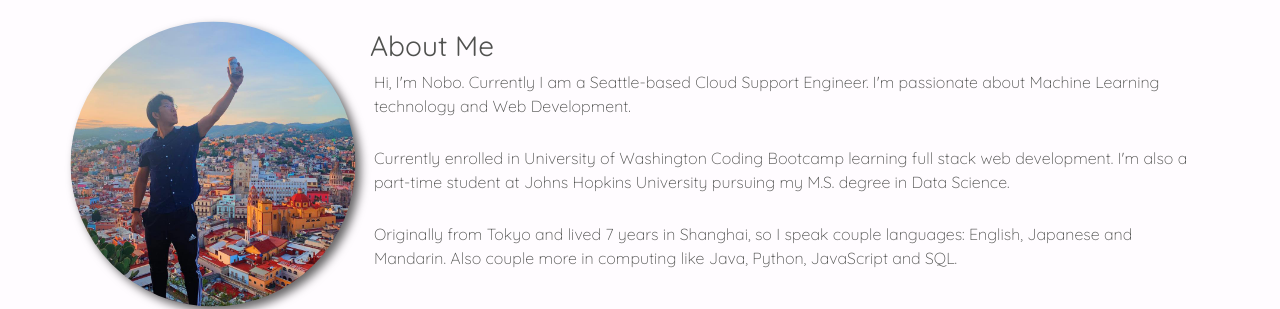
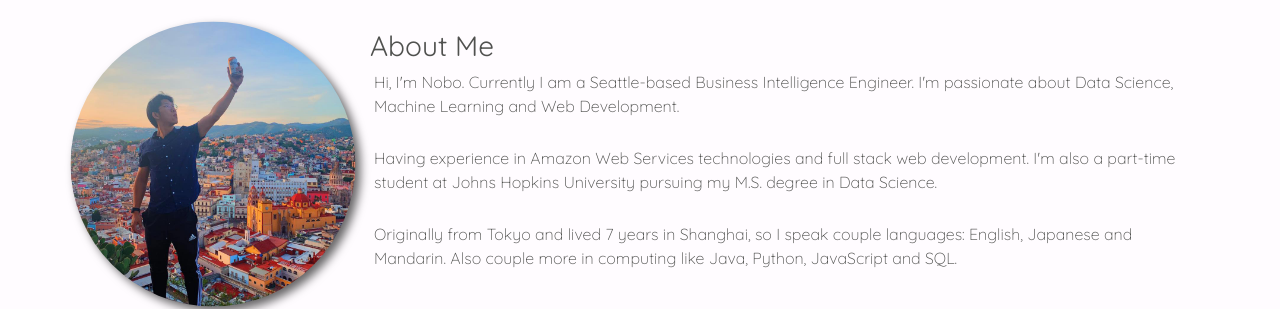
Before and after one commit to nobobobo/portfolio, a React (Create React App) app: page / in a window 1280 px wide. Shown: the part 1159-1468 px from the top of the page. Built offline with nearby package versions, Linux system fonts and the light colour scheme.

Commit message:
profile update

```diff
--- a/src/components/Profile/index.js
+++ b/src/components/Profile/index.js
@@ -13,13 +13,12 @@ function Profile() {
                     <div className="col-sm-12 col-md-9 my-3">
                         <h3> About Me </h3>
                         <p className="mx-1 mb-1">
-                            Hi, I'm Nobo. Currently I am a Seattle-based Cloud Support Engineer.
-                            I'm passionate about Machine Learning technology and Web Development.
+                            Hi, I'm Nobo. Currently I am a Seattle-based Business Intelligence Engineer.
+                            I'm passionate about Data Science, Machine Learning and Web Development.
                     </p>
                     <br />
                         <p className="mx-1 mb-1">
-                            Currently enrolled in University of Washington Coding Bootcamp learning full stack web
-                            development.
+                            Having experience in Amazon Web Services technologies and full stack web development.
                             I'm also a part-time student at Johns Hopkins University pursuing my M.S. degree in Data Science.
                     </p>
                     <br />
```
